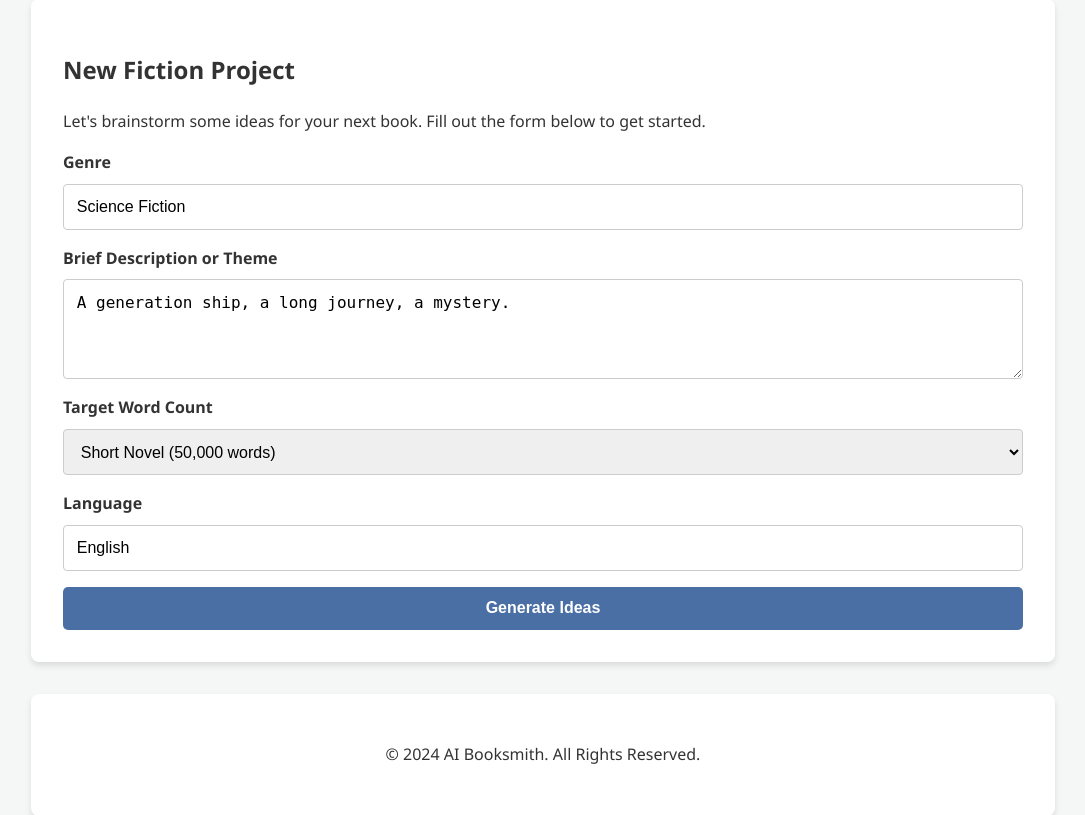
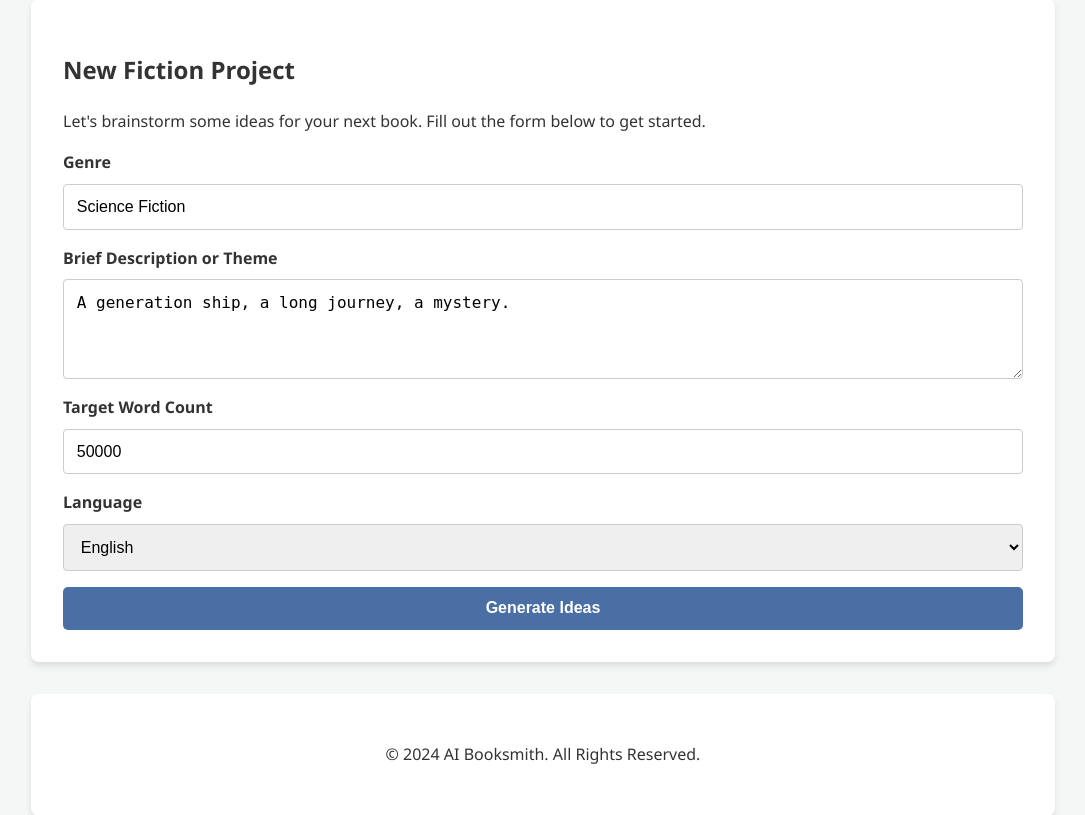
Before and after one commit to fabster12/Test01, a Python web app: template ai_booksmith/books/fiction/templates/fiction/idea_form.html in a window 1280 px wide. Shown: the part 191-1006 px from the top of the page, without its empty margins (97-1182 px from the left). Run offline with Jinja, Linux system fonts and the light colour scheme; the template is opened without the code that fills it, so the values that code supplies are empty.

Commit message:
Fix config loading and update fiction form
- Fixes an `AttributeError: config` that occurred on several pages. The application configuration is now loaded into `app.config` during application creation and then loaded into `g.config` before each request using a `before_request` handler.
- Moves the LLM and image generation client initializations into the `before_request` handler to ensure they have access to the configuration.
- Updates the fiction book idea form:
  - The word count input is now a text field with a datalist, allowing users to either select from a list of common word counts or enter a custom value.
  - The language input is now a dropdown menu with options for English, Dutch, and German.

```diff
--- a/ai_booksmith/books/fiction/templates/fiction/idea_form.html
+++ b/ai_booksmith/books/fiction/templates/fiction/idea_form.html
@@ -17,15 +17,20 @@
     </div>
     <div class="form-group">
         <label for="word_count">Target Word Count</label>
-        <select id="word_count" name="word_count" class="form-control">
+        <input type="text" id="word_count" name="word_count" class="form-control" list="word_count_options" value="50000" required>
+        <datalist id="word_count_options">
             <option value="20000">Novella (20,000 words)</option>
-            <option value="50000" selected>Short Novel (50,000 words)</option>
+            <option value="50000">Short Novel (50,000 words)</option>
             <option value="80000">Standard Novel (80,000 words)</option>
-        </select>
+        </datalist>
     </div>
     <div class="form-group">
         <label for="language">Language</label>
-        <input type="text" id="language" name="language" class="form-control" value="English" required>
+        <select id="language" name="language" class="form-control">
+            <option value="English">English</option>
+            <option value="Dutch">Dutch</option>
+            <option value="German">German</option>
+        </select>
     </div>
     <button type="submit" class="btn btn-primary">Generate Ideas</button>
 </form>
```
Also changed, not shown: ai_booksmith/app.py (+16 -15 lines).
